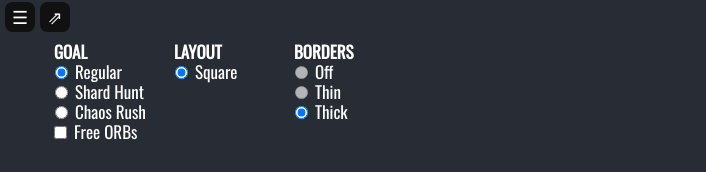
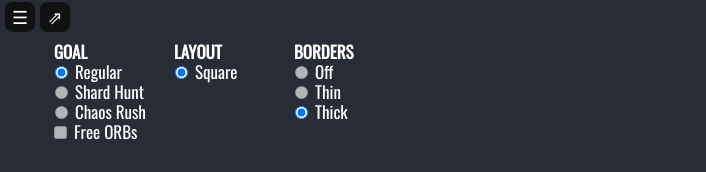
Before and after one commit to bdjeffyp/ffr-tracker, a React (Create React App) app: page / in a window 1280 px wide. Shown: the part 763-935 px from the top of the page, without its empty margins (0-706 px from the left). Built offline with nearby package versions, Linux system fonts and the light colour scheme.

Commit message:
Disable goals other than regular for now

```diff
--- a/src/properties/settingProperties.ts
+++ b/src/properties/settingProperties.ts
@@ -16,8 +16,8 @@ const regularGoal = (state: ISettingsState): ISettingsItem => {
 
 const shardHuntGoal = (state: ISettingsState): ISettingsItem => {
   const crystals = state.currentShowCrystals === Toggle.on ? "CRYSTALS" : "ORBS";
-  const disabled = state.currentFreeOrbs === Toggle.on;
-  let caption = "Find a required number of crystal shards";
+  const disabled = true; //state.currentFreeOrbs === Toggle.on;
+  let caption = "Find a required number of crystal shards - COMING SOON";
   if (disabled) {
     caption += " - UNAVAILABLE WITH FREE " + crystals;
   }
@@ -36,18 +36,19 @@ const shardHuntGoal = (state: ISettingsState): ISettingsItem => {
 const chaosRushGoal = (state: ISettingsState): ISettingsItem => {
   return {
     name: "Chaos Rush",
-    caption: "Have lute, key not required in Temple of Fiends Revisited",
+    caption: "Have lute, key not required in Temple of Fiends Revisited - COMING SOON",
     isRadio: true,
     group: SettingsNames.goal,
     value: Goals.chaosRush,
     currentValue: state.currentGoal,
+    disabled: true,
   }
 }
 
 const freeOrbsMode = (state: ISettingsState): ISettingsItem => {
   const crystals = state.currentShowCrystals === Toggle.on ? "crystals" : "ORBs";
-  const disabled = state.currentGoal === Goals.shardHunt;
-  let caption = "Have all " + crystals + " lit at the start";
+  const disabled = true; //state.currentGoal === Goals.shardHunt;
+  let caption = "Have all " + crystals + " lit at the start - COMING SOON";
   if (disabled) {
     caption += " - UNAVAILABLE WITH SHARD HUNT";
   }
```
